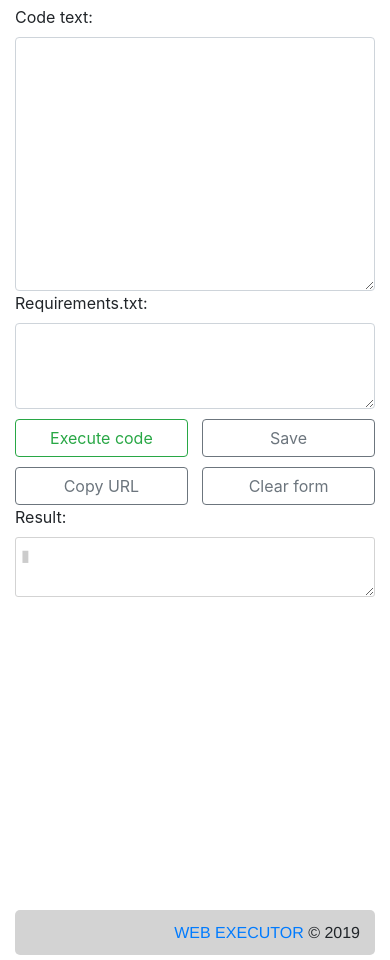
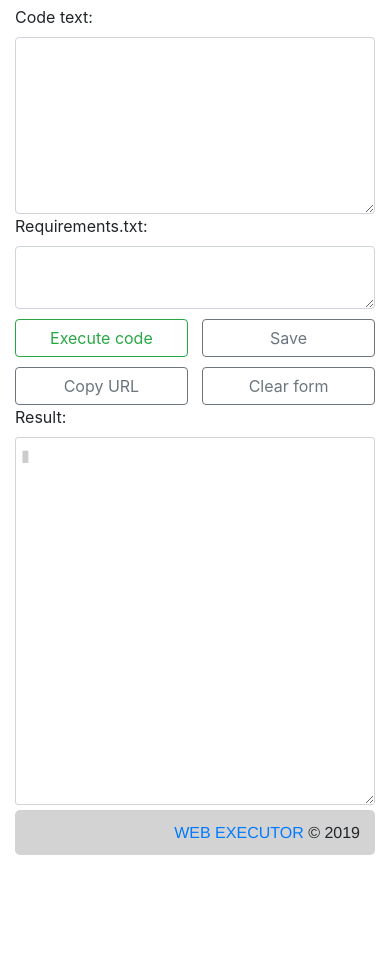
Before and after one commit to pywebexecutorgb/main, a Django app: page /code/create/ in a window 390 px wide. Shown: the part 50-1010 px from the top of the page. After the commit the page ends 905 px from the top, so only its background shows below. Run offline with Django 3.2, Linux system fonts and the light colour scheme; some libraries are stand-ins or nearby versions.

Commit message:
update height on mobile, try 2

```diff
--- a/executor/static/mainapp/css/main.css
+++ b/executor/static/mainapp/css/main.css
@@ -10,7 +10,7 @@
     .result-block {
         all: unset !important;
         margin: 0 5px 0 5px;
-        min-height: 400px !important;
+        height: 400px !important;
     }
 
     .buttons {
```
